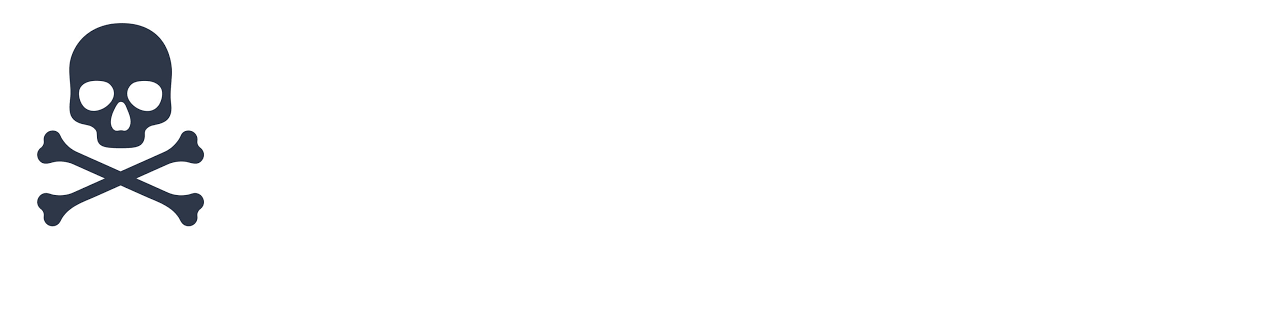
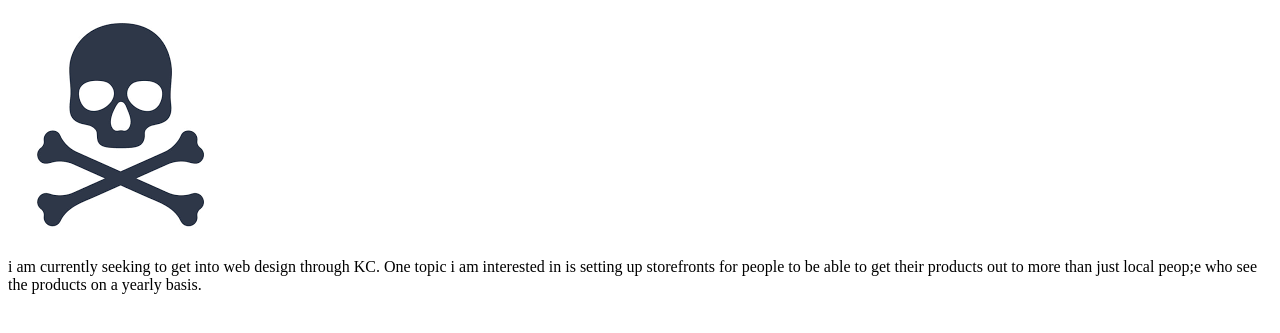
Before and after one commit to kc-cit/549000707, a plain HTML site: page index.html in a window 1280 px wide. Shown: the part 101-434 px from the top of the page. Drawn offline with Linux system fonts and the light colour scheme.

Commit message:
Add files via upload

```diff
--- a/index.html
+++ b/index.html
@@ -10,6 +10,7 @@
 <p>here is a picture</p>
 
 <img src="skull.jpg" alt="just a pic">
+<p> i am currently seeking to get into web design through KC. One topic i am interested in is setting up storefronts for people to be able to get their products out to more than just local peop;e who see the products on a yearly basis.</p>
 
 </body>
 </html>
```
